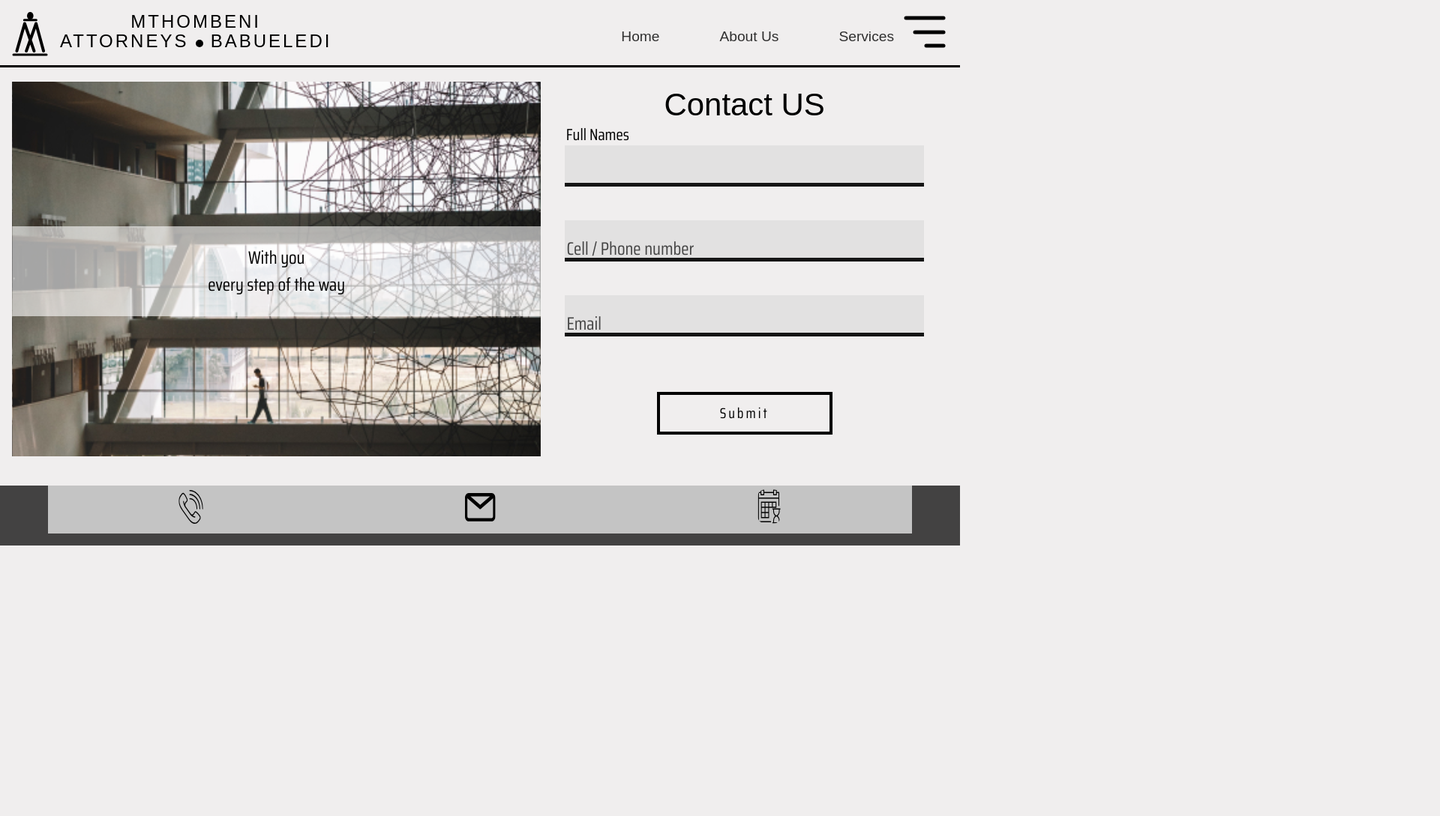
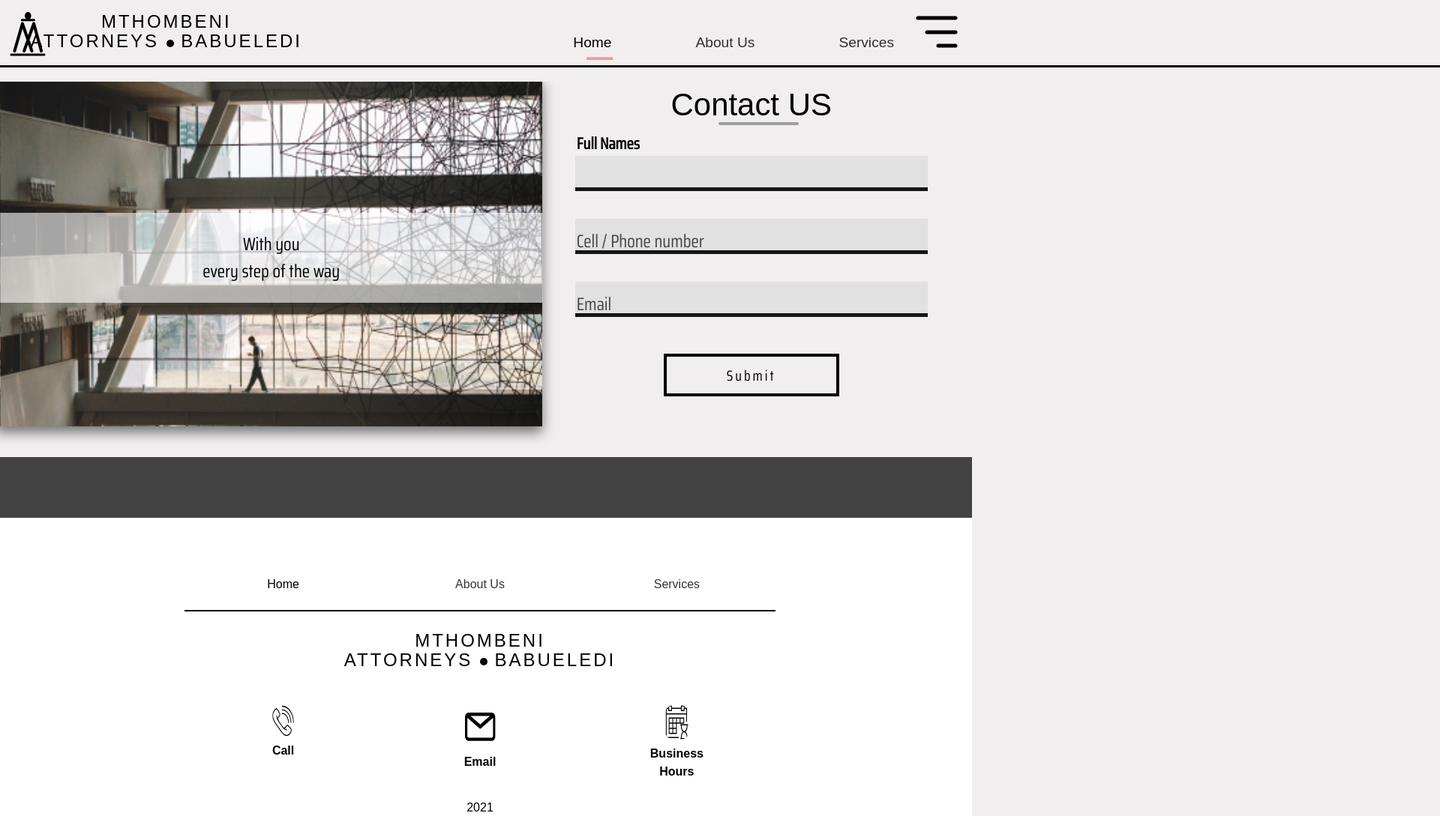
Before and after one commit to nkwadioo/ATTORNEYS_template, a plain HTML site: page index.html in a window 1280 px wide. Shown: the top 1089 px of the page at 75% size, 1920 px wide, since content can reach past the window. Before the commit the page ends 800 px from the top, so only its background shows below. Drawn offline with Linux system fonts and the light colour scheme; a web font is replaced by a local one.

Commit message:
home page adjustments
fixed header and slider issues

introduced footer responsive issues

```diff
--- /dev/null
+++ b/css/footer/footer.scss
@@ -0,0 +1,106 @@
+footer {
+    margin: -1rem;
+    margin-top: 2rem;
+    display: grid;
+    grid-template-columns: var(--sx-grid);
+    // background-color: var(--clr-bg-dark);;
+
+    &:after {
+        content: '';
+        // width: calc(100vw);
+        width: 100%;
+        height: 81px;
+        background: var(--clr-bg-dark);
+        // position: absolute;
+        position: relative;
+        left: 0;
+        right: 0;
+        z-index: -1;
+
+        grid-column: 1 / -1;
+    }
+
+    .footer__info {
+        grid-column: 2 / 4;
+        margin-top: 0;
+        padding: 0;
+        width: -webkit-fill-available;
+        background: var(--clr-highlight);
+        border-radius: 0 0 20px 20px;
+        display: grid !important;
+        grid-template-columns: 1fr 1fr 1fr;
+        justify-items: center;
+    }
+
+    .footer__info li {
+        list-style-type: none;
+        width: min-content;
+        text-align: center;
+
+        div {
+            font-weight: 900;
+        }
+    }
+
+    .nav {
+        display: none;
+    }
+}
+
+
+@media (min-width: 525px) {
+
+    footer {
+        grid-template-columns: 1fr 3fr 1fr;
+        grid-template-rows: 81px repeat(3, 125px) 20px;
+        background-color: white;
+        padding-bottom: 3rem;
+
+        &::after {
+            z-index: 2;
+        }
+
+        .nav, .company_name,
+        .footer__info,
+        .copyright {
+            display: flex;
+            grid-column: 2;
+        }
+
+        .nav {
+            grid-row: 2;
+            position: relative;
+            &::after {
+                content: '';
+                border-bottom: 2px solid;
+                width: 100%;
+                position: absolute;
+                bottom: 0;
+            }
+
+            ul {
+                display: grid;
+                grid-template-columns: 1fr 1fr 1fr;
+                width: 100%;
+                justify-items: center;
+                align-content: flex-end;
+            }
+        }
+
+        .company_name {
+            font-family: var(--ff-headers);
+            grid-row: 3;
+        }
+
+        .footer__info {
+            grid-row: 4;
+            background-color: inherit;
+        }
+
+        .copyright {
+            grid-row: 5;
+            justify-self: center;
+
+        }
+    }
+}
--- /dev/null
+++ b/css/home/home.scss
@@ -0,0 +1,164 @@
+
+.slider {
+    position: relative;
+
+    .image--wraper{
+
+        background-size: cover;
+        width: 100%;
+        height: 444px;
+        display: inline-block;
+        background-position: bottom;
+        box-shadow: -3px 5px 16px 3px #00000087;
+    }
+
+    .slider__text{
+        font-family: var(--ff-body);
+        font-size: var(--fs-mid);
+        text-align: center;
+        position: absolute;
+        top: 50%;
+        left: 50%;
+        transform: translate(-50%, -50%);
+        width: 100%;
+        background-color: var(--clr-slide-shade);
+        padding: 1.5rem;
+    }
+}
+
+form {
+    max-width: 500px;
+    margin: auto;
+    display: flex;
+    flex-direction: column;
+
+    legend {
+        font-family: var(--ff-headers);
+        font-size: var(--fs-big);
+        text-align: center;
+    }
+
+    legend span {
+        position: relative;
+    }
+
+    legend span::after {
+        content: '';
+        width: calc(100% - 4.6ch);
+        height: 2px;
+        position: absolute;
+        background: #9e9e9e;
+        bottom: -0.1em;
+        left: 2.7ch;
+        border: 2px solid #9e9e9e;
+        border-radius: 10px;
+    }
+
+    .form-group {
+        margin: 0 15px;
+    }
+
+    .mat-div {
+        font-family: var(--ff-body);
+        display: flex;
+        height: 47px;
+        margin-top: 2.3rem;
+        background-color: var(--clr-bg-input);
+
+        .mat-label {
+            font-size: var(--fs-mid);
+            font-weight: 400;
+            opacity: 0.7;
+            pointer-events: none;
+            position: absolute;
+            transform: translate3d(0, 12px, 0) scale(1);
+            transform-origin: left top;
+            transition: 240ms;
+            padding-left: 2px
+        }
+
+        .mat-input {
+            align-self: flex-end;
+            position: relative;
+            background: transparent;
+            width: 100%;
+            border: none;
+            outline: none;
+            padding: 2px 2px;
+            font-size: var(--fs-mid);
+            border-bottom: 5px solid #151515;
+            font-family: var(--ff-body);
+
+            &::-webkit-input-placeholder {
+                color: transparent;
+                transition: 240ms;
+            }
+
+            &:valid + label,
+            &:focus + label {
+                opacity: 1;
+                transform: translate3d(0, -32px, 0) scale(0.9);
+                font-weight: 800;
+            }
+        }
+    }
+}
+
+
+
+/*  Thanks to https://codepen.io/MithunPradhan/pen/ayLpob?editors=0100
+for mat design
+*/
+
+button.btn {
+    font-family: var(--ff-body);
+    letter-spacing: 3px;
+    font-weight: 500;
+    padding: .6rem 5rem;
+    width: fit-content;
+    background-color: transparent;
+}
+
+button.btn.btn-outline-primary {
+    margin: 49px auto;
+    border: 4px solid black;
+    font-size: var(--fs-small);
+    transition: 240ms cubic-bezier(0.14, 0.81, 0.25, 1);
+}
+
+button.btn.btn-outline-primary:hover,
+button.btn.btn-outline-primary:focus {
+    font-weight: 600;
+    color: var(--clr-bg-light);
+    background-color: var(--clr-text);
+    border: 4px solid #ffffff45;
+    outline: 3px solid #d4d4d442;
+    outline-offset: -12px;
+}
+
+@media (min-width: 525px) {
+
+    .home .slider .image--wraper{
+        max-height: 460px;
+    }
+
+    .main {
+        display: block;
+    }
+}
+
+@media (min-width: 780px) {
+    .home {
+        display: grid;
+        grid-template-columns: 1.3fr 1fr;
+
+        .slider .image--wraper {
+            height: 500px;
+        }
+    }
+
+    form {
+        margin: 0 auto;
+        min-width: 333px;
+    }
+}
--- a/css/style.css
+++ b/css/style.css
@@ -8,7 +8,7 @@
 :root {
     --clr-icons: #929292;
     --clr-text: #000;
-    --clr-bg-dark: rgba(0, 0, 0, 0.72);
+    --clr-bg-dark: rgb(67 66 66);
     --clr-bg-light: #F0EEEE;
     --clr-slide-shade: rgba(255, 255, 255, 0.6);
     --clr-bg-input: rgba(196, 196, 196, 0.33);
@@ -35,11 +35,13 @@ body {
     background-color: var(--clr-bg-light);
     line-height: 1.5;
     font-family: sans-serif;
+    overflow-x: hidden;
 }
 
 .main-grid {
-    margin: 1rem;
+    margin: 1rem auto;
     margin-top: 0;
+    max-width: 1600px
 }
 
 img {
@@ -60,7 +62,7 @@ img {
 }
 
 
-.header .company_name {
+.company_name {
     grid-row: 2 ;
     grid-column: span 5;
 
@@ -93,13 +95,13 @@ img {
 }
 
 
-.header .sub {
+.sub {
     display: flex;
     align-items: center;
 
 }
 
-.header .comapany_name__sport {
+.comapany_name__sport {
     display: inline-block;
     width: var(--s-icon);
     height: var(--s-icon);
@@ -121,11 +123,11 @@ img {
     align-items: flex-end;
 }
 
-.header .nav__icon svg{
+.nav__icon svg{
     display: block;
 }
 
-.header .nav__icon svg:not(:first-child){
+.nav__icon svg:not(:first-child){
     margin-top: 0.8rem;
 }
 
@@ -135,156 +137,7 @@ img {
     display: none;
 }
 
-.home .slider {
-    position: relative;
-}
 
-.home .slider .image--wraper{
-    background-image: url(../images/slider-1.jpg);
-    background-size: cover;
-    width: -webkit-fill-available;
-    height: 350px;
-    display: inline-block;
-    background-position: bottom;
-
-}
-
-.home .slider .slider__text{
-    font-family: var(--ff-body);
-    font-size: var(--fs-mid);
-    text-align: center;
-    position: absolute;
-    top: 50%;
-    left: 50%;
-    transform: translate(-50%, -50%);
-    width: 100%;
-    background-color: var(--clr-slide-shade);
-    padding: 1.5rem;
-}
-
-form {
-    max-width: 500px;
-    margin: auto;
-    display: flex;
-    flex-direction: column;
-
-}
-
-form legend {
-    font-family: var(--ff-headers);
-    font-size: var(--fs-big);
-    text-align: center;
-}
-
-form .mat-div {
-    font-family: var(--ff-body);
-    display: flex;
-    height: 55px;
-    margin-top: 2.8rem;
-    padding-top: .5rem;
-    background-color: var(--clr-bg-input);
-}
-
-form .mat-div:first-child {
-    margin-top: 1.4rem;
-}
-form .mat-div:last-child {
-    margin-bottom: 2.4rem;
-}
-
-form .mat-label {
-    font-size: var(--fs-mid);
-    font-weight: 400;
-    opacity: 0.7;
-    pointer-events: none;
-    position: absolute;
-    transform: translate3d(0, 12px, 0) scale(1);
-    transform-origin: left top;
-    transition: 240ms;
-    padding-left: 2px
-}
-
-form .mat-div.focused .mat-label {
-    opacity: 1;
-    transform: scale(0.75);
-}
-
-form .mat-input {
-    align-self: flex-end;
-    position: relative;
-    background: transparent;
-    width: 100%;
-    border: none;
-    outline: none;
-    padding: 2px 2px;
-    font-size: var(--fs-mid);
-    border-bottom: 5px solid #151515;
-    font-family: var(--ff-body);
-}
-
-.mat-input::-webkit-input-placeholder {
-    color: transparent;
-    transition: 240ms;
-}
-
-/*  Thanks to https://codepen.io/MithunPradhan/pen/ayLpob?editors=0100
-for mat design
-*/
-
-form .mat-input:valid + label,
-form .mat-input:focus + label {
-    opacity: 1;
-    transform: translate3d(0, -38px, 0) scale(0.9)
-}
-
-button.btn {
-    font-family: var(--ff-body);
-    letter-spacing: 3px;
-    font-weight: 500;
-    padding: .6rem 5rem;
-    width: fit-content;
-    background-color: transparent;
-}
-
-button.btn.btn-outline-primary {
-    margin: auto;
-    border: 4px solid black;
-    font-size: var(--fs-small);
-    transition: 240ms cubic-bezier(0.14, 0.81, 0.25, 1);
-}
-
-button.btn.btn-outline-primary:hover,
-button.btn.btn-outline-primary:focus {
-    font-weight: 600;
-    color: var(--clr-bg-light);
-    background-color: var(--clr-text);
-    border: 4px solid #ffffff45;
-    outline: 3px solid #d4d4d442;
-    outline-offset: -12px;
-}
-
-footer {
-    margin: -1rem;
-    margin-top: 2rem;
-    display: grid;
-    grid-template-columns: var(--sx-grid);
-    background-color: var(--clr-bg-dark);;
-}
-
-footer .footer__info {
-    grid-column: 2 / 4;
-    margin-top: 0;
-    padding: 0;
-    display: flex;
-    width: -webkit-fill-available;
-    justify-content: space-around;
-    align-items: center;
-    background: var(--clr-highlight);
-}
-
-footer .footer__info li {
-    list-style-type: none
-}
 
 
 
@@ -292,6 +145,7 @@ footer .footer__info li {
 @media (min-width: 475px) {
     .header {
         position: relative;
+        padding-left: 0.8rem;
     }
     .header .company_name {
         grid-row: 1 ;
@@ -299,6 +153,7 @@ footer .footer__info li {
 
         margin-bottom: 2.5rem;
         margin-top: 0;
+        max-width: 290px;
     }
 
     .header .company_name::before{
@@ -307,41 +162,12 @@ footer .footer__info li {
 
     .header::after {
         content: '';
-        width: calc(100% + 2rem);
+        width: calc(100vw + 2rem);
         height: 3px;
         background-color: var(--clr-text);
         position: absolute;
         bottom: 1.2rem;
-        left: -1rem;
-    }
-}
-
-@media (min-width: 525px) {
-
-    .home .slider .image--wraper{
-        max-height: 550px;
-    }
-
-    .main {
-        display: block;
-    }
-}
-
-@media (min-width: 780px) {
-    .home {
-        display: grid;
-        grid-template-columns: 1.3fr 1fr;
-        /* margin: auto 1.5rem;
-        display: flex;
-        flex-direction: column; */
-    }
-
-    .home .slider .image--wraper {
-        height: 500px;
-    }
-
-    form {
-        margin: 0 2rem;
+        left: -2vw;
     }
 }
 
@@ -357,24 +183,95 @@ footer .footer__info li {
         font-size: var(--fs-small);
     }
 
-    .header .nav ul {
+    .nav ul {
         padding: 0;
     }
-    .header .nav li {
+    .nav li {
         list-style: none;
     }
 
-    .header .nav li a {
+    .nav li a {
         text-decoration: none;
         color: var(--clr-text);
         opacity: 0.8;
+        /* padding: .5rem 1rem; */
     }
+
+    .nav ul.nav__links .nav__item {
+        position: relative;
+        padding: .5rem 1rem;
+        min-width: max-content;
+    }
+
+    .nav ul.nav__links .nav__item svg {
+        display: block;
+        height: 100%;
+        left: 0;
+        position: absolute;
+        top: 0;
+        width: 100%;
+        z-index: -1;
+    }
+    .nav ul.nav__links .nav__item rect {
+        fill: none;
+        stroke: var(--clr-bg-light);
+        stroke-width: 2;
+        stroke-dasharray: 22, 69;
+        transition: all 0.75s linear;
+    }
+
+    .nav .active.nav__link {
+        opacity: 1;
+    }
+
+    .nav .active.nav__link + svg rect,
+    .nav .nav__link:hover + svg rect {
+        stroke: var(--clr-accent);
+        stroke-width: 7px;
+        stroke-dashoffset: 48;
+        transition: all 1.55s cubic-bezier(0.19, 1, 0.22, 1);
+    }
+
+    .nav .active.nav__link-home + svg rect,
+    .nav .nav__link-home:hover + svg rect {
+        stroke-dasharray: 35, 155;
+    }
+
+    .nav .active.nav__link-about + svg rect,
+    .nav .nav__link-about:hover + svg rect {
+        stroke-dasharray: 40, 181;
+    }
+
+    .nav .active.nav__link-services + svg rect,
+    .nav .nav__link-services:hover + svg rect {
+        stroke-dasharray: 40, 175;
+    }
+
+
+
+
 
     .header .nav ul.nav__links {
         display: flex;
         justify-content: flex-end;
-        gap: 5rem;
+        gap: .5rem;
     }
 
 
 }
+
+
+
+@media (min-width: 1038px) {
+    .header .nav ul.nav__links {
+        gap: 5rem;
+    }
+}
+
+
+@media (min-width: 780px) {
+    .header::after {
+        width: calc(200vw + 2rem);
+        left: -50vw;
+    }
+}
--- a/index.html
+++ b/index.html
@@ -9,6 +9,8 @@
     <link rel="preconnect" href="https://fonts.gstatic.com">
     <link href="https://fonts.googleapis.com/css2?family=Rakkas&family=Saira+Condensed&family=Sansita&display=swap" rel="stylesheet">
     <link rel="stylesheet" href="css/style.css">
+    <link rel="stylesheet" href="css/home/home.css">
+    <link rel="stylesheet" href="css/footer/footer.css">
 </head>
 <body>
     <div class="main-grid">
@@ -37,13 +39,16 @@
             <nav class="nav">
                 <ul class="nav__links">
                     <li class="nav__item">
-                        <a href="" class="nav__link">Home</a>
+                        <a href="" class="nav__link nav__link-home active">Home</a>
+                        <svg><rect x="0" y="0" fill="none" width="100%" height="100%"/></svg>
                     </li>
                     <li class="nav__item">
-                        <a href="" class="nav__link">About Us</a>
+                        <a href="" class="nav__link nav__link-about">About Us</a>
+                        <svg><rect x="0" y="0" fill="none" width="100%" height="100%"/></svg>
                     </li>
                     <li class="nav__item">
-                        <a href="" class="nav__link">Services</a>
+                        <a href="" class="nav__link nav__link-services">Services</a>
+                        <svg><rect x="0" y="0" fill="none" width="100%" height="100%"/></svg>
                     </li>
                 </ul>
                 <ul class="nav__info">
@@ -62,7 +67,7 @@
         <main class="home">
             <div class="slider">
                 <div class="slider__item">
-                    <div class="image--wraper">
+                    <div class="image--wraper" style="background-image: url(images/slider-1.jpg);">
                         <!-- <img src="images/slider-1.jpg" alt="" class="slider__image"> -->
                     </div>
                     <div class="slider__text">
@@ -78,9 +83,11 @@
                     <div class="slider__text"></div>
                 </div> -->
             </div>
-
+            <div class="from-wrapper">
                 <form action="" class="form">
-                <legend>Contact US</legend>
+                    <legend>
+                        <span>Contact US</span>
+                    </legend>
                     <div class="form-group">
                         <div class="mat-div ">
                             <input type="text" name="name" id="name"  class="mat-input" autofocus="autofocus" required="required">
@@ -97,19 +104,49 @@
                     </div>
                     <button class="btn btn-outline-primary">Submit</button>
                 </form>
+            </div>
         </main>
         <footer class="footer">
             <ul class="footer__info">
                 <li class="info__icon">
                     <img src="images/phone-svgrepo-com.svg" alt=""/>
+                    <div>Call</div>
                 </li>
                 <li class="info__icon">
                     <img src="images/email-svgrepo-com.svg" alt=""/>
+                    <div>Email</div>
                 </li>
                 <li class="info__icon">
                     <img src="images/calendar-svgrepo-com.svg" alt=""/>
+                    <div>Business Hours</div>
                 </li>
             </ul>
+            <div class="company_name">
+                <div class="comapany_name__main">Mthombeni</div>
+                <div class="sub">
+                    <span class="comapany_name__title">Attorneys</span>
+                    <span class="comapany_name__sport"></span>
+                    <span class="comapany_name__title">Babueledi</span>
+                </div>
+
+            </div>
+            <div class="nav">
+                <ul class="nav__links">
+                    <li class="nav__item">
+                        <a href="" class="nav__link nav__link-home active">Home</a>
+                        <svg><rect x="0" y="0" fill="none" width="100%" height="100%"/></svg>
+                    </li>
+                    <li class="nav__item">
+                        <a href="" class="nav__link nav__link-about">About Us</a>
+                        <svg><rect x="0" y="0" fill="none" width="100%" height="100%"/></svg>
+                    </li>
+                    <li class="nav__item">
+                        <a href="" class="nav__link nav__link-services">Services</a>
+                        <svg><rect x="0" y="0" fill="none" width="100%" height="100%"/></svg>
+                    </li>
+                </ul>
+            </div>
+            <div class="copyright">2021</div>
         </footer>
     </div>
 </body>
```
Also changed, not shown: css/about/about.css (added), css/about/about.scss (added), css/footer/footer.css (added), css/home/home.css (added), 3 other files. Lines whose indentation alone changed are shown as unchanged.
